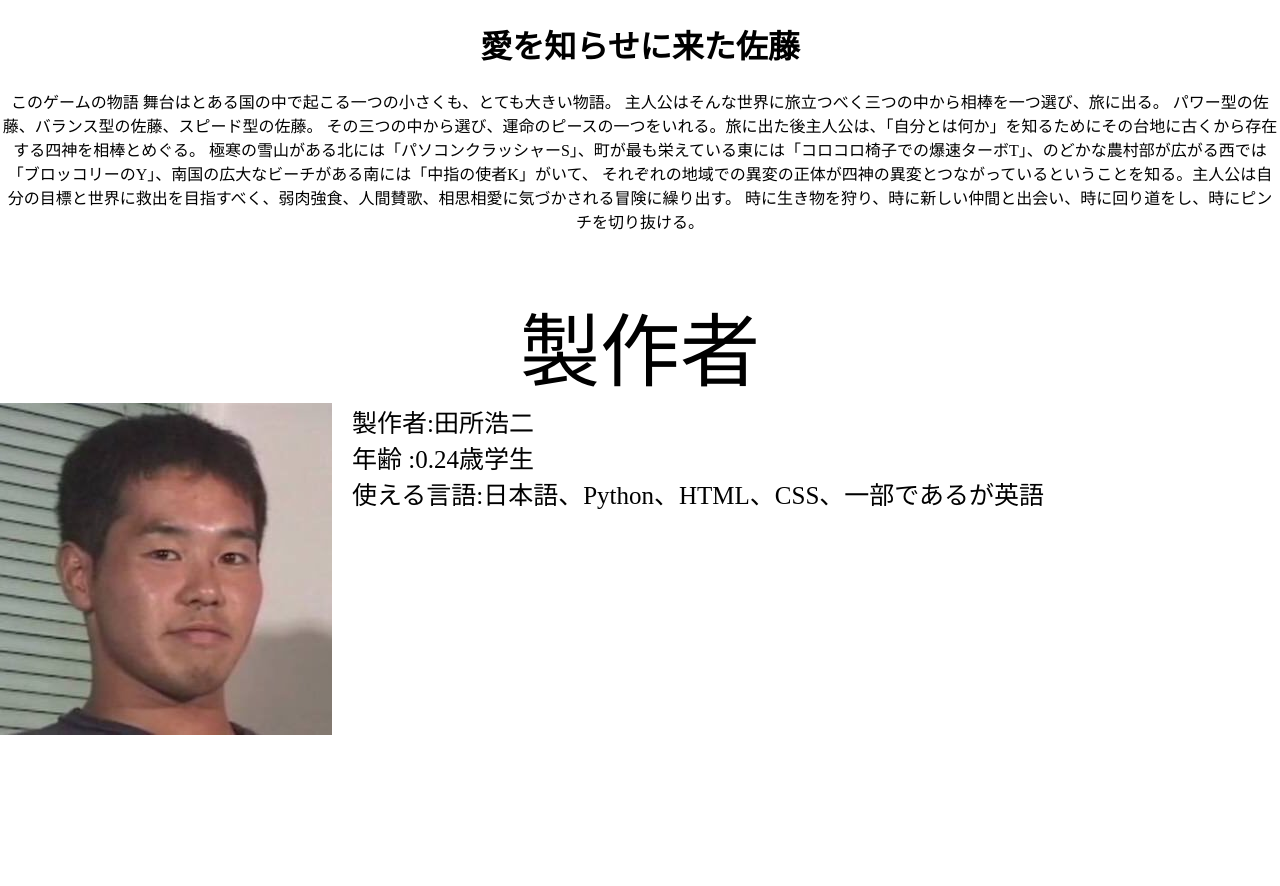
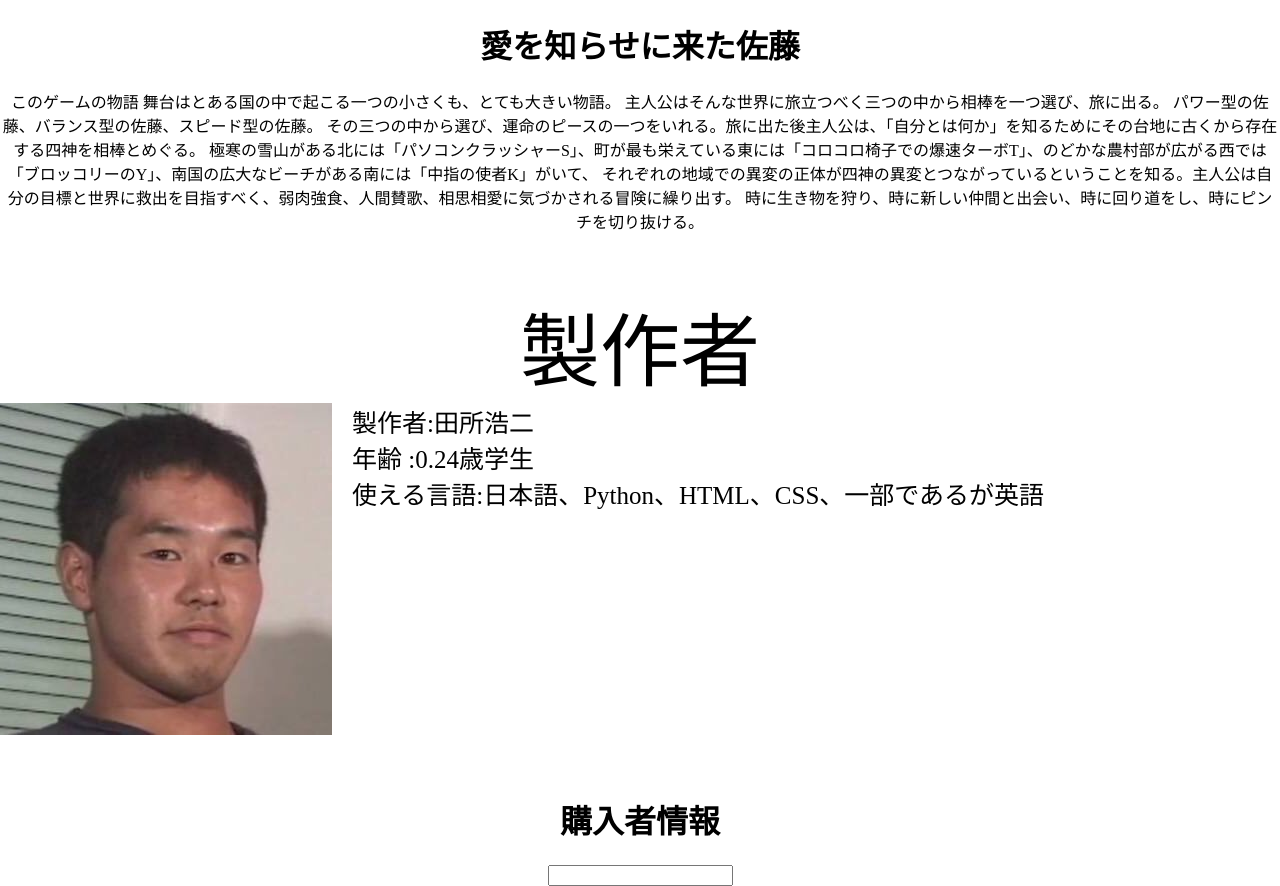
Before and after one commit to Hamster-crab/Sato-came-to-tell-me-his-love, a React (Create React App) app: page / in a window 1280 px wide. Before the commit the page ends 800 px from the top, so only its background shows below. Built offline with nearby package versions, Linux system fonts and the light colour scheme.

Commit message:
やります

```diff
--- a/src/App.css
+++ b/src/App.css
@@ -19,3 +19,12 @@
 .CreatorName {
   font-size: 80px;
 }
+
+.ElectronicCommerce {
+  text-align: center;
+}
+
+.ElectronicCommerce mail {
+  width: 100px;
+  height: 70px;
+}
--- a/src/App.tsx
+++ b/src/App.tsx
@@ -23,6 +23,12 @@ function App() {
         <div className="Creator">
           <img src="/image/YJSENPAI.jpg" alt="" />
           <a>製作者:田所浩二<br/>年齢  :0.24歳学生<br/>使える言語:日本語、Python、HTML、CSS、一部であるが英語</a>
+        </div><br /><br />
+        <div className='ElectronicCommerce'>
+          <h1>購入者情報</h1>
+          <div className="mail">
+            <input type="text" name="mail" id="mail" width={30} height={30} />
+          </div>
         </div>
     </div>
   );
```
